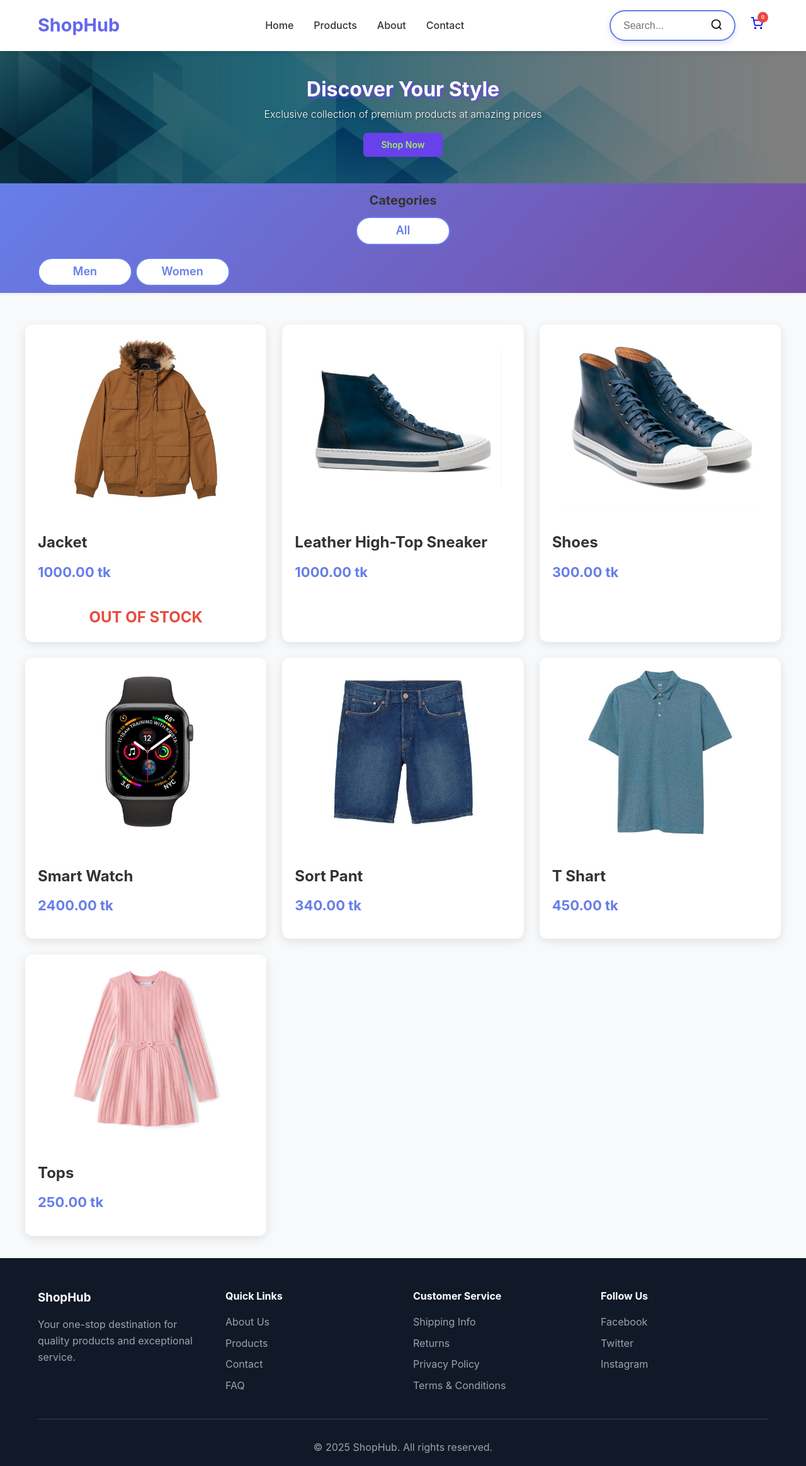
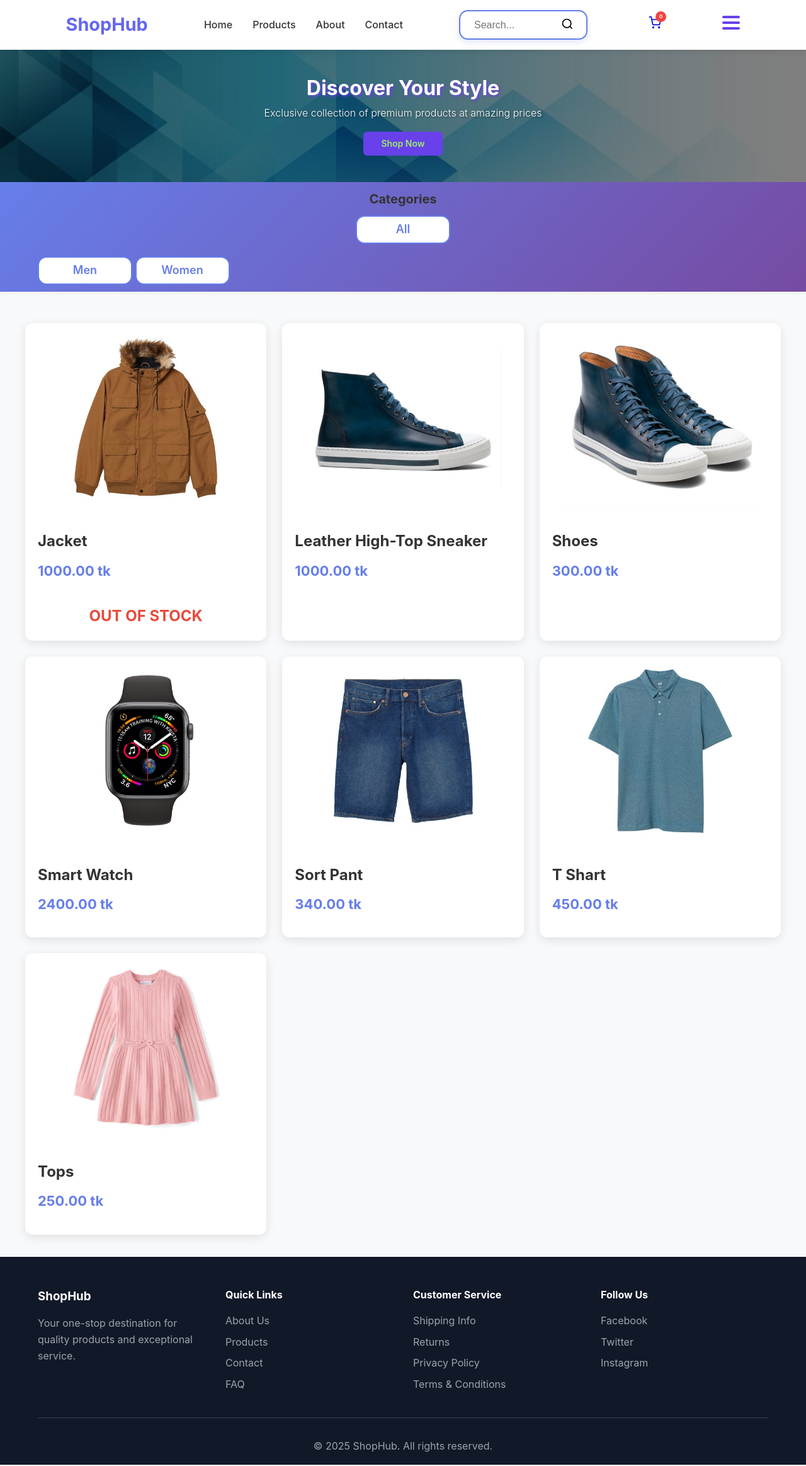
Before and after one commit to Mirajul100/ecommerce-website, a Django app: page / in a window 1280 px wide. Shown: the whole page at 63% size. Run offline with Django 5.2, Linux system fonts and the light colour scheme; data comes from the database, SQL or seed files in the repository; both versions use the stored data as it was after the commit.

Commit message:
E-commerce website

```diff
--- a/static/carts.css
+++ b/static/carts.css
@@ -576,7 +576,7 @@ img {
   }
 
   .payment-option {
-    width: 50px;
+    width: 100%;
     height: 35px;
     font-size: 0.65rem;
   }
--- a/static/search.css
+++ b/static/search.css
@@ -3,8 +3,8 @@
     align-items: center;
     background: #fff;
     border: 2px solid #667eea;
-    border-radius: 30px;
-    padding: 3px 10px;
+    border-radius: 14px;
+    padding: 2px 12px;
     box-shadow: 0 4px 10px rgba(102, 126, 234, 0.2);
     transition: 0.3s;
 }
--- a/static/store.css
+++ b/static/store.css
@@ -38,7 +38,7 @@ a.filter-btn {
     display: inline-block;
     padding: 6px 20px;
     border: 2px solid #667eea;
-    border-radius: 25px;
+    border-radius: 14px;
     background-color: white;
     color: #667eea;
     text-decoration: none; /* removes underline */
--- a/static/style.css
+++ b/static/style.css
@@ -28,7 +28,7 @@ body {
 
 .nav-wrapper {
     display: flex;
-    justify-content: space-between;
+    justify-content: space-around;
     align-items: center;
     padding: 1rem 0;
 }
@@ -341,7 +341,7 @@ body {
     color: #667eea;
 }
 
-.size-btn-color.selected {
+.size-btn-color.selected{
     background: #667eea;
     color: white;
     border-color: #667eea;
--- a/templates/home.html
+++ b/templates/home.html
@@ -62,6 +62,5 @@
 </section> -->
 
 <script src="{% static 'data.js' %}"></script>
-</html>
 
 {% endblock %}
--- a/templates/includes/navbar.html
+++ b/templates/includes/navbar.html
@@ -1,10 +1,13 @@
 {% load static %}
 
 <link rel="stylesheet" href="{% static 'search.css' %}">
+<link rel="stylesheet" href="{% static 'mobile_menu.css' %}">
+
 <!-- Header -->
     <header class="header">
         <div class="container">
             <div class="nav-wrapper">
+
                 <div class="logo">
                     <a href="{% url 'home' %}" style="text-decoration: none"><h1>ShopHub</h1></a>
                 </div>
@@ -24,6 +27,7 @@
                         </svg>
                         </button>
                     </form>
+                </div>
                 <a href="{% url 'cart' %}" class="icon-btn cart-btn" style="text-decoration: none">
                     <svg width="20" height="20" viewBox="0 0 24 24" fill="none" stroke="currentColor" stroke-width="2">
                         <circle cx="9" cy="21" r="1"></circle>
@@ -32,7 +36,24 @@
                     </svg>
                     <span class="cart-count">{{cart_count}}</span>
                 </a>
+                <!-- HAMBURGER BUTTON -->
+                <div class="hamburger" id="hamburger">
+                    <span></span>
+                    <span></span>
+                    <span></span>
+                </div>
+                <!-- SIDE MENU -->
+                <div id="sideMenu" class="side-menu">
+                    <a  href="{% url 'home' %}">Home</a>
+                    <a href="{% url 'store' %}">Store</a>
+                    <a href="#">Products</a>
+                    <a href="#">About</a>
+                    <a href="#">Contact</a>
+                </div>
+
+                <!-- OVERLAY -->
+                <div id="overlay" class="overlay"></div>
             </div>
         </div>
-        </div>
+        <script src="{% static 'menu.js' %}"></script>
     </header>
--- a/website/static/carts.css
+++ b/website/static/carts.css
@@ -576,7 +576,7 @@ img {
   }
 
   .payment-option {
-    width: 50px;
+    width: 100%;
     height: 35px;
     font-size: 0.65rem;
   }
--- /dev/null
+++ b/website/static/menu.js
@@ -0,0 +1,15 @@
+const hamburger = document.getElementById("hamburger");
+    const sideMenu = document.getElementById("sideMenu");
+    const overlay = document.getElementById("overlay");
+
+    hamburger.addEventListener("click", () => {
+        hamburger.classList.toggle("active");
+        sideMenu.classList.toggle("active");
+        overlay.classList.toggle("show");
+    });
+
+    overlay.addEventListener("click", () => {
+        hamburger.classList.remove("active");
+        sideMenu.classList.remove("active");
+        overlay.classList.remove("show");
+    });
--- /dev/null
+++ b/website/static/mobile_menu.css
@@ -0,0 +1,101 @@
+/* HAMBURGER BUTTON */
+    .hamburger {
+        width: 28px;
+        height: 30px;
+        cursor: pointer;
+        position: relative;
+    }
+
+    .hamburger span {
+        position: absolute;
+        width: 100%;
+        height: 4px;
+        background: #6841ea;
+        border-radius: 5px;
+        transition: 0.4s;
+    }
+
+    .hamburger span:nth-child(1) {
+        top: 0;
+    }
+
+    .hamburger span:nth-child(2) {
+        top: 9px;
+    }
+
+    .hamburger span:nth-child(3) {
+        top:18px;
+    }
+
+    /* Animation to X when active */
+    .hamburger.active span:nth-child(1) {
+        transform: translateY(13px) rotate(45deg);
+    }
+
+    .hamburger.active span:nth-child(2) {
+        opacity: 0;
+    }
+
+    .hamburger.active span:nth-child(3) {
+        transform: translateY(-13px) rotate(-45deg);
+    }
+
+    /* SIDE MENU */
+    .side-menu {
+        position: fixed;
+        top: 0;
+        left: -300px;
+        width: 180px;
+        height: 100%;
+        background: rgba(255,255,255,0.08);
+        backdrop-filter: blur(15px);
+        box-shadow: 5px 0 25px rgba(0,0,0,0.3);
+        padding: 80px 25px;
+        transition: 0.4s ease;
+        z-index: 1800;
+        border-right: 1px solid rgba(255,255,255,0.15);
+    }
+
+    .side-menu.active {
+        left: 0;
+    }
+
+    /* MENU LINKS */
+    .side-menu a {
+        display: block;
+        padding: 14px 0;
+        font-size: 20px;
+        color: #ffffff;
+        text-decoration: none;
+        margin-bottom: 6px;
+        transition: 0.3s;
+        border-radius: 6px;
+        font-size:18px
+    }
+
+    .side-menu a:hover {
+        background: rgba(255,255,255,0.15);
+        color:#ffffff;
+        padding-left: 10px;
+    }
+
+    /* OVERLAY */
+    .overlay {
+        position: fixed;
+        inset: 0;
+        background: rgba(0,0,0,0.55);
+        display: none;
+        z-index: 1500;
+    }
+
+    .overlay.show {
+        display: block;
+    }
+
+    /* RESPONSIVE */
+    @media (max-width: 480px) {
+        .side-menu {
+            width: 85%;
+        }
+
+    }
--- a/website/static/search.css
+++ b/website/static/search.css
@@ -3,8 +3,8 @@
     align-items: center;
     background: #fff;
     border: 2px solid #667eea;
-    border-radius: 30px;
-    padding: 3px 10px;
+    border-radius: 14px;
+    padding: 2px 12px;
     box-shadow: 0 4px 10px rgba(102, 126, 234, 0.2);
     transition: 0.3s;
 }
--- a/website/static/store.css
+++ b/website/static/store.css
@@ -38,7 +38,7 @@ a.filter-btn {
     display: inline-block;
     padding: 6px 20px;
     border: 2px solid #667eea;
-    border-radius: 25px;
+    border-radius: 14px;
     background-color: white;
     color: #667eea;
     text-decoration: none; /* removes underline */
--- a/website/static/style.css
+++ b/website/static/style.css
@@ -28,7 +28,7 @@ body {
 
 .nav-wrapper {
     display: flex;
-    justify-content: space-between;
+    justify-content: space-around;
     align-items: center;
     padding: 1rem 0;
 }
```
Also changed, not shown: static/menu.js (added, +15 -0 lines), static/mobile_menu.css (added, +101 -0 lines), db.sqlite3, static/image/home.png (added), website/static/image/home.png (added). Lines whose indentation alone changed are shown as unchanged.
